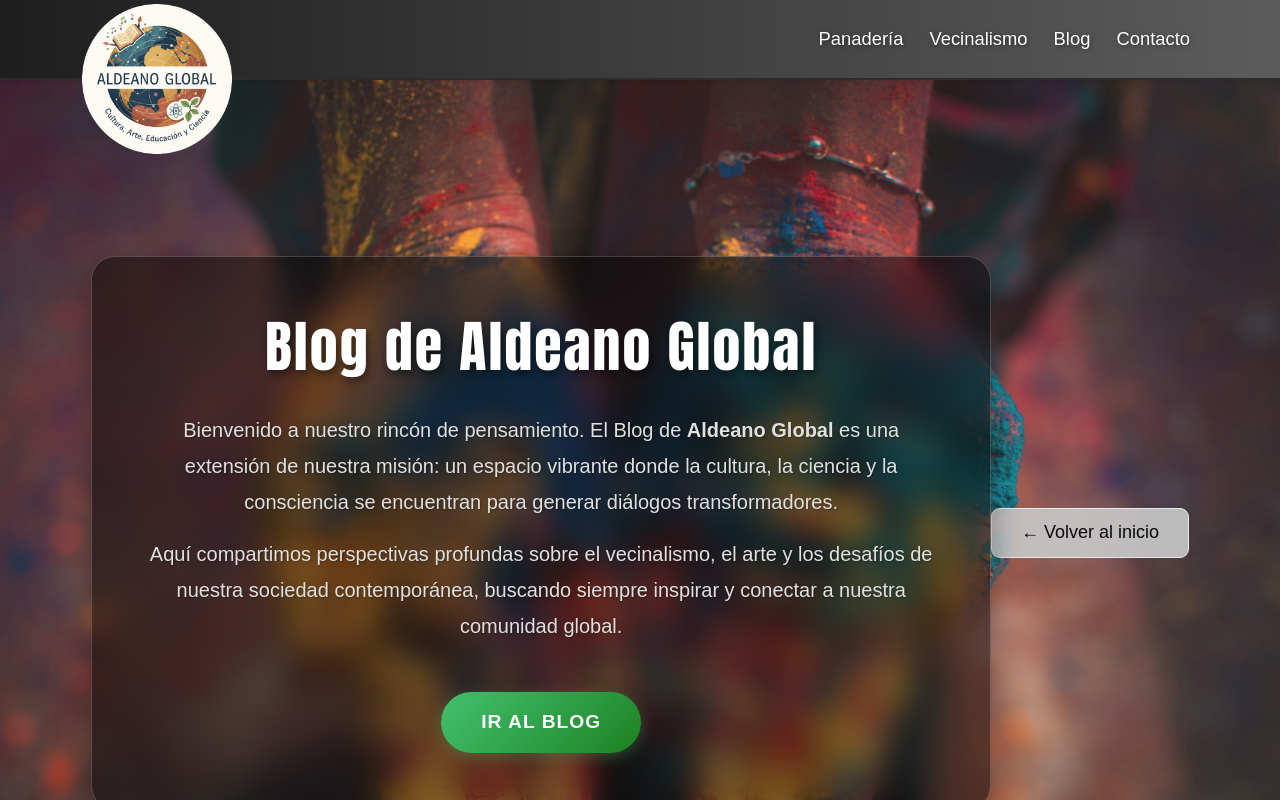
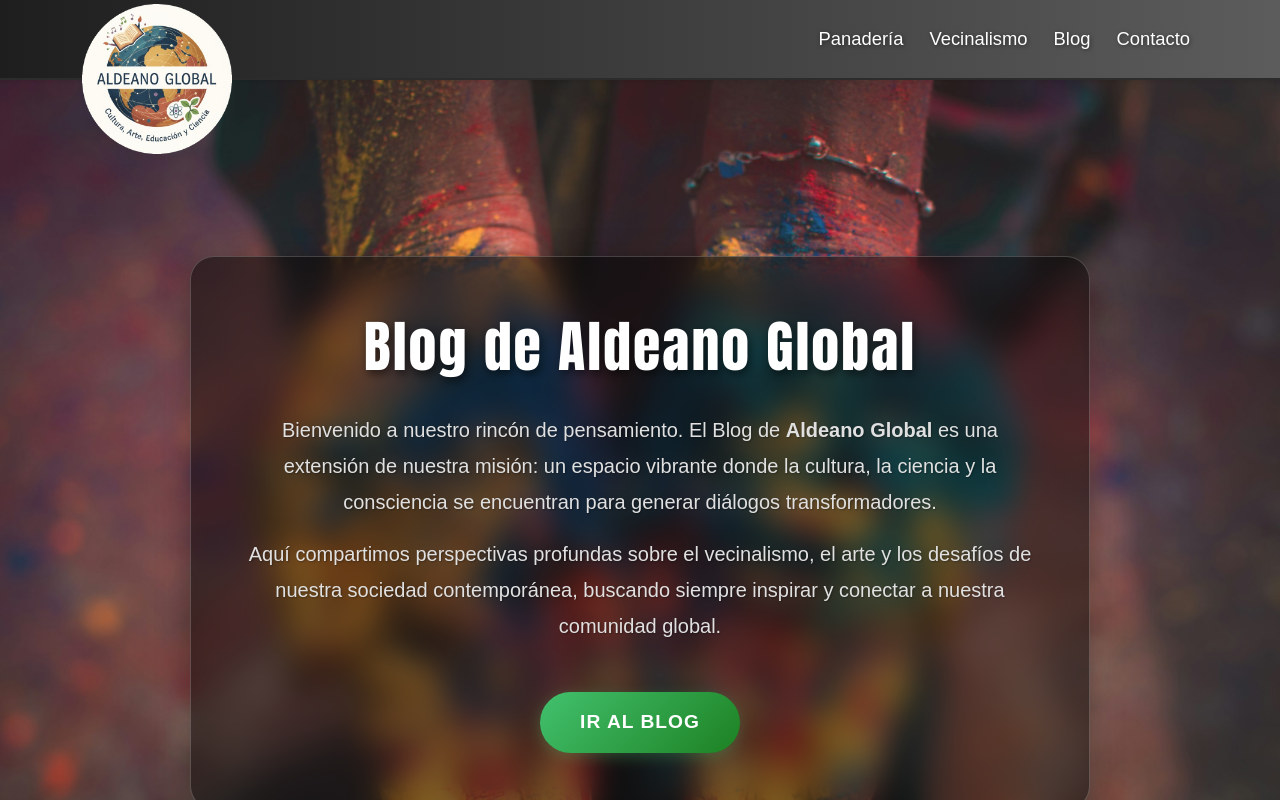
Before and after one commit to marianof87/aldeano_global, a Next.js app: page /blog in a window 1280 px wide. Shown: the top 800 px of the page. Built offline with nearby package versions, Linux system fonts and the light colour scheme.

Commit message:
botones2

```diff
--- a/src/pages/blog/index.tsx
+++ b/src/pages/blog/index.tsx
@@ -35,12 +35,12 @@ export default function BlogLanding() {
                         Ir al Blog
                     </a>
                 </div>
+            </div>
 
-                <div className="text-center mt-5 mb-5">
-                    <Link href="/" className="btn-back-home">
-                        ← Volver al inicio
-                    </Link>
-                </div>
+            <div className="text-center my-5">
+                <Link href="/" className="btn-back-home">
+                    Volver al inicio
+                </Link>
             </div>
         </Layout>
     );
--- a/src/pages/contact.tsx
+++ b/src/pages/contact.tsx
@@ -94,9 +94,9 @@ export default function Contact() {
           </div>
         </div>
 
-        {/* Back button aligned left */}
-        <div className="mt-5">
-          <Link href="/" className={styles.backLink}>
+        {/* Back button centered */}
+        <div className="text-center mt-5">
+          <Link href="/" className="btn-back-home">
             Volver al inicio
           </Link>
         </div>
--- a/src/pages/panaderia/index.tsx
+++ b/src/pages/panaderia/index.tsx
@@ -89,9 +89,9 @@ export default function Panaderia() {
                 </div>
             </section>
 
-            <div className={styles.backLinkContainer}>
+            <div className="text-center my-5">
                 <Link href="/" className="btn-back-home">
-                    ← Volver al inicio
+                    Volver al inicio
                 </Link>
             </div>
         </Layout>
--- a/src/pages/vecinalismo/index.tsx
+++ b/src/pages/vecinalismo/index.tsx
@@ -71,9 +71,9 @@ export default function Vecinalismo() {
                 </div>
             </section>
 
-            <div className={styles.backLinkContainer}>
+            <div className="text-center my-5">
                 <Link href="/" className="btn-back-home">
-                    ← Volver al inicio
+                    Volver al inicio
                 </Link>
             </div>
         </Layout>
```
